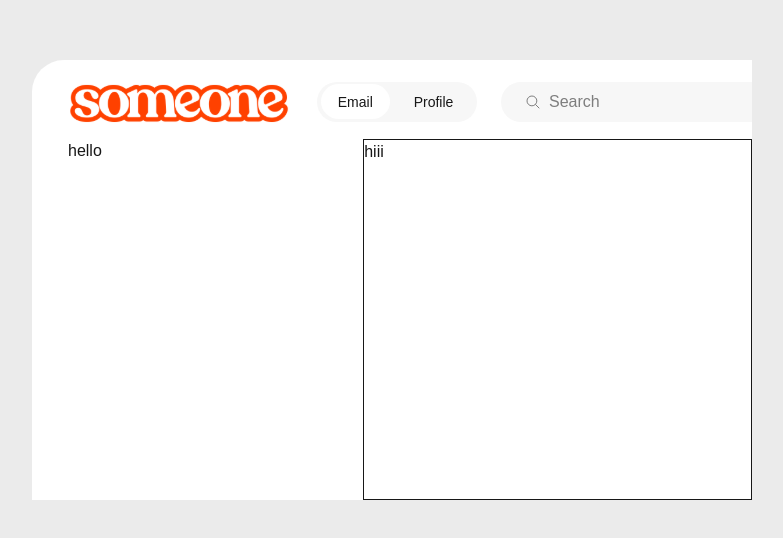
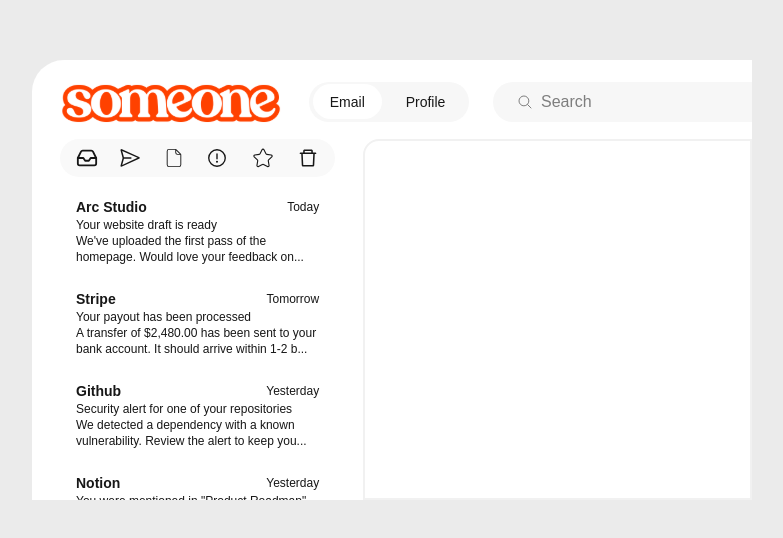
Before and after one commit to 2201monesh/design-component, a Next.js app: page / in a window 1280 px wide. Shown: the part 120-658 px from the top of the page, without its empty margins (248-1031 px from the left). Built offline with nearby package versions, Linux system fonts and the light colour scheme.

Commit message:
design changes for the left section of email product design

```diff
--- a/components/EmailProductDesign.tsx
+++ b/components/EmailProductDesign.tsx
@@ -2,13 +2,18 @@
 import { IoSearchOutline } from "react-icons/io5";
 import SomeoneImage from "../public/someone-text.png"
 import Image from 'next/image';
-
+import { LuInbox } from "react-icons/lu";
+import { VscSend } from "react-icons/vsc";
+import { CiFileOn } from "react-icons/ci";
+import { PiWarningCircle } from "react-icons/pi";
+import { CiStar } from "react-icons/ci";
+import { AiOutlineDelete } from "react-icons/ai";
 
 const EmailProductDesign = () => {
   return (
     <div className='bg-[#ebebeb] h-full w-full flex items-center justify-center'>
       <div className='w-180 h-110 bg-white rounded-tl-4xl'>
-        <div className='header w-full h-[18%] flex items-center pl-6'>
+        <div className='header w-full h-[18%] flex items-center pl-4'>
           {/* <p className='text-[40px] mr-6'>someone</p> */}
           <Image src={SomeoneImage} alt='text' className='mr-5' />
           <div className='w-40 h-10 mt-1 rounded-full bg-[#f7f7f7] flex items-center mr-6'>
@@ -21,14 +26,40 @@
           </div>
         </div>
         <div className='w-full h-[82%] flex'>
-          <div className='w-[46%] px-9'>
-            <p>hello</p>
+          <div className='w-[46%] px-7 flex flex-col'>
+            <div className='w-full h-12 rounded-full bg-[#f9f9f9] flex items-center justify-between px-4'>
+              <LuInbox size={22} />
+              <VscSend size={22} />
+              <CiFileOn size={22} />
+              <PiWarningCircle size={22} />
+              <CiStar size={26} />
+              <AiOutlineDelete size={22} />
+            </div>
+            <div className='mt-5 w-full px-4 overflow-y-hidden'>
+              <TextTemplate heading="Arc Studio" date="Today" subHeading="Your website draft is ready" para="We've uploaded the first pass of the homepage. Would love your feedback on..." />
+              <TextTemplate heading="Stripe" date="Tomorrow" subHeading="Your payout has been processed" para="A transfer of $2,480.00 has been sent to your bank account. It should arrive within 1-2 b..." />
+              <TextTemplate heading="Github" date="Yesterday" subHeading="Security alert for one of your repositories" para="We detected  a dependency with a known vulnerability. Review the alert to keep you..." />
+              <TextTemplate heading="Notion" date="Yesterday" subHeading='You were mentioned in "Product Roadmap"' para="We've uploaded the first pass of the homepage. Would love your feedback on lay..." />
+            </div>
           </div>
-          <div className='border w-[54%]'>hiii</div>
+          <div className='border-2 rounded-tl-2xl border-[#f1f1f1] w-[54%]'></div>
         </div>
       </div>
     </div>
   )
 }
 
-export default EmailProductDesign
+export default EmailProductDesign;
+
+const TextTemplate = ({heading, date, subHeading, para}) => {
+  return(
+    <div className='flex flex-col mb-6'>
+      <div className='flex items-center justify-between'>
+        <p className='text-sm font-semibold'>{heading}</p>
+        <p className='text-xs'>{date}</p>
+      </div>
+      <p className='text-xs'>{subHeading}</p>
+      <p className='text-xs'>{para}</p>
+    </div>
+  )
+}
--- a/package.json
+++ b/package.json
@@ -11,6 +11,7 @@
   "dependencies": {
     "clsx": "^2.1.1",
     "framer-motion": "^12.38.0",
+    "lucide-react": "^1.8.0",
     "next": "16.2.1",
     "react": "19.2.4",
     "react-dom": "19.2.4",
```
Also changed, not shown: 1 other file (tests, documents, lock files or other folders).
